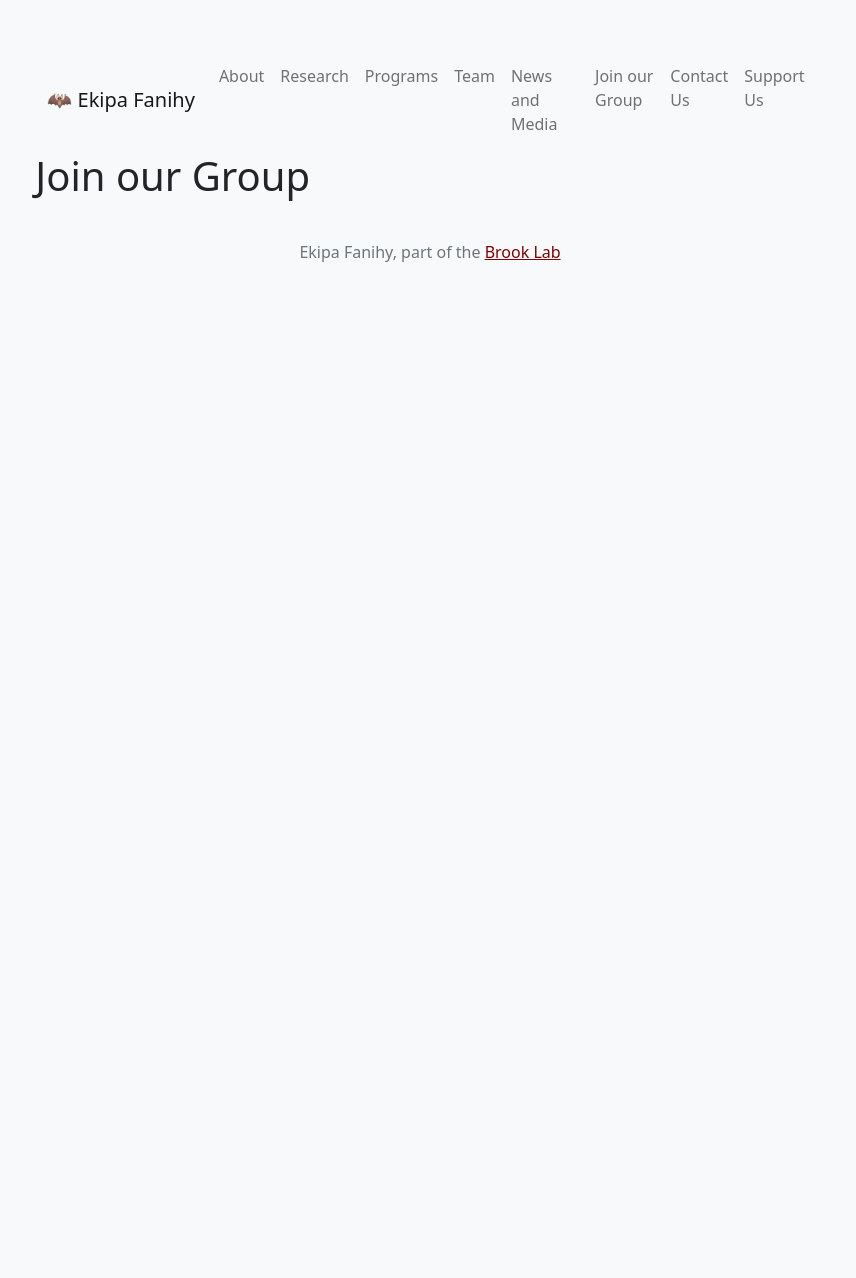
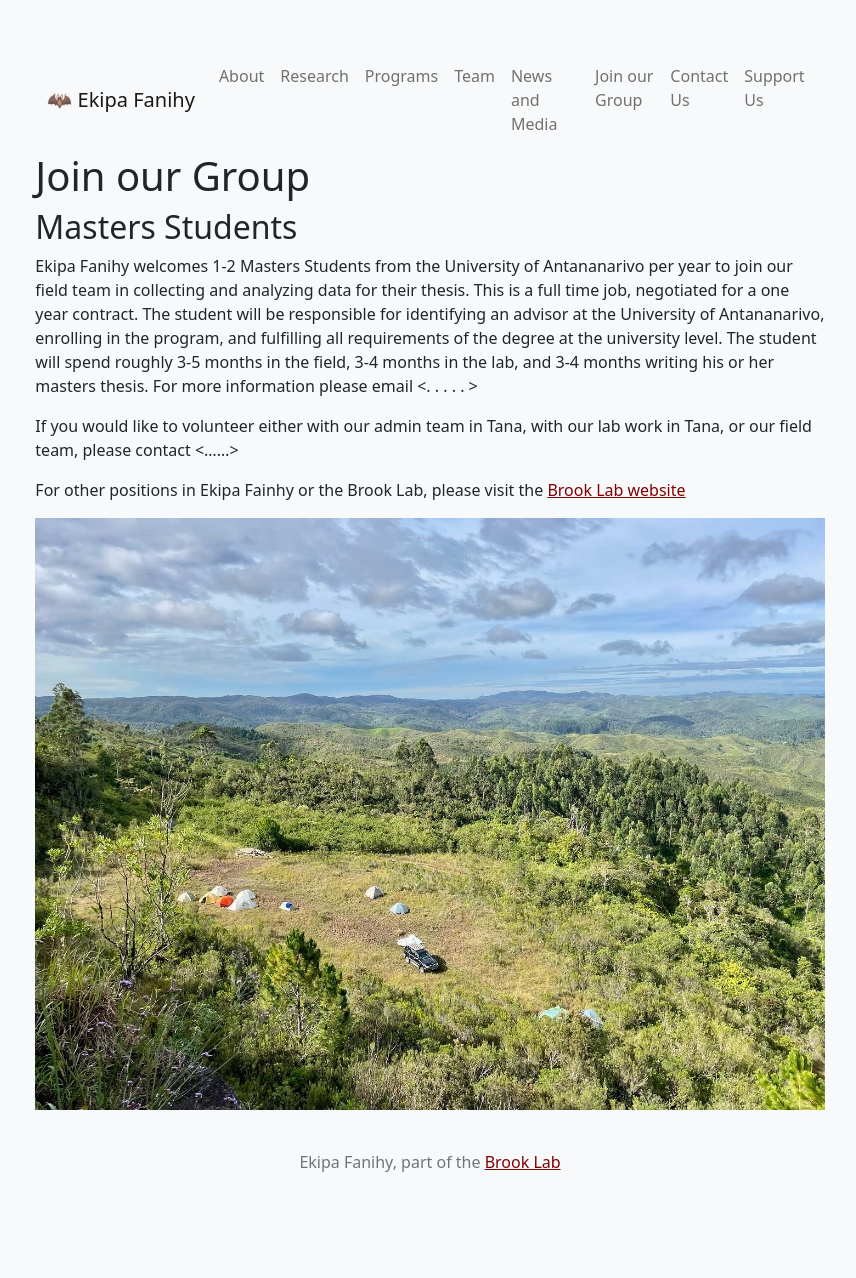
Before and after one commit to brooklabteam/www-ekipafanihy, a Jekyll site: the page built from join.md, in a window 1280 px wide. Shown: the whole page, without its empty margins (210-1066 px from the left). Built offline with Jekyll 4.4.1, drawn with Linux system fonts in a browser that asks for light colours; before the commit the page ends 900 px from its top, so only the background shows below that.

Commit message:
edits to team, about and join pages

```diff
--- a/join.md
+++ b/join.md
@@ -3,3 +3,13 @@ layout: page
 title: Join our Group
 permalink: /join
 ---
+
+<h2>Masters Students</h2>
+
+Ekipa Fanihy welcomes 1-2 Masters Students from the University of Antananarivo per year to join our field team in collecting and analyzing data for their thesis. This is a full time job, negotiated for a one year contract. The student will be responsible for identifying an advisor at the University of Antananarivo, enrolling in the program, and fulfilling all requirements of the degree at the university level. The student will spend roughly 3-5 months in the field, 3-4 months in the lab, and 3-4 months writing his or her masters thesis. For more information please email <. . . . . >
+
+If you would like to volunteer either with our admin team in Tana, with our lab work in Tana, or our field team, please contact <......>
+
+For other positions in Ekipa Fainhy or the Brook Lab, please visit the [Brook Lab website](https://brooklab.org/join)
+
+<img src="/assets/Maromizaha camp.jpg" class="camp" />
```
Also changed, not shown: Team.md (+1 -1 lines), about.md (+4 -0 lines).
